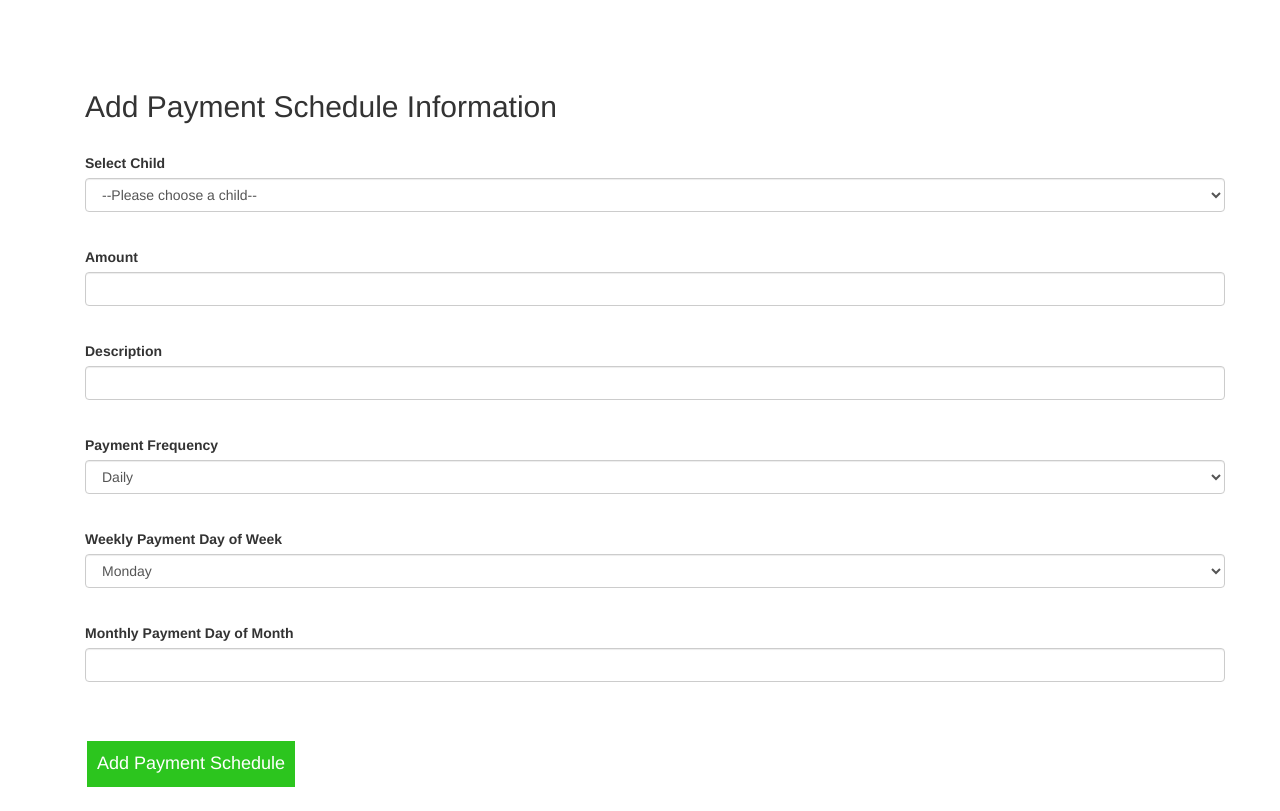
After one commit to jonmeads/pocketMoney, a Flask app: template pocket/templates/addSchedule.html in a window 1280 px wide. The commit adds this page. Run offline with Flask 2, Linux system fonts and the light colour scheme; the template is opened without the code that fills it, so the values that code supplies are empty; some libraries are stand-ins or nearby versions.

Commit message:
handling scheduling of payments

```diff
--- a/pocket/static/style.css
+++ b/pocket/static/style.css
@@ -1,8 +1,3 @@
-
-body {
-   padding-top: 65px;
-}
-
 
 .table_header {
    font-size: 18px;
--- /dev/null
+++ b/pocket/templates/addSchedule.html
@@ -0,0 +1,82 @@
+{%- extends "base.html" %}
+{% import "bootstrap/utils.html" as utils %}
+
+{% block content %}
+
+<div class="container">
+
+  {%- with messages = get_flashed_messages(with_categories=True) %}
+  {%- if messages %}
+    <div class="row">
+      <div class="col-md-12">
+        {{utils.flashed_messages(messages)}}
+      </div>
+    </div>
+  {%- endif %}
+  {%- endwith %}
+
+  <div class="container">
+
+     <h2>Add Payment Schedule Information</h2>
+
+     <form action = "{{ url_for('money.addScheduleRec') }}" method = "POST">
+         <br>
+
+         <div class="form-group">
+           <label for="child-select" class="control-label">Select Child</label><br>
+           <select class="form-control inputstl" name="children" id="child-select">
+              <option value="">--Please choose a child--</option>
+              {% for row in rows %}
+                  <option value="{{row["child"]}}">{{row["child"]}}</option>
+              {% endfor %}
+           </select>
+           </br>
+         </div>
+
+         <div class="form-group">
+           <label>Amount</label><br>
+           <input type = "number" class="form-control"  step="any" name = "amt" /></br>
+         </div>
+
+         <div class="form-group">
+           <label>Description</label><br>
+           <input type = "text" class="form-control"  name = "desc" /><br>
+         </div>
+
+         <div class="form-group">
+          <label>Payment Frequency</label><br>
+          <select class="form-control inputstl" name="freq">
+            <option value ="daily">Daily</option>
+            <option value ="weekly">Weekly</option>
+            <option value ="monthly">Monthly</option>
+          </select>
+          <br>
+        </div>
+
+        <div class="form-group">
+          <label>Weekly Payment Day of Week</label><br>
+          <select class="form-control inputstl" name="daily">
+            <option value ="MON">Monday</option>
+            <option value ="TUE">Tuesday</option>
+            <option value ="WED">Wednesday</option>
+            <option value ="THU">Thursday</option>
+            <option value ="FRI">Friday</option>
+            <option value ="SAT">Saturday</option>
+            <option value ="SUN">Sunday</option>
+          </select>
+          <br>
+        </div>
+
+        <div id="month" class="form-group">
+          <label>Monthly Payment Day of Month</label><br>
+          <input type = "number" class="form-control"  step="any" name = "monthly" /></br>
+        </div>
+
+         <br>
+         <input type = "submit" class="addbutton" value = "Add Payment Schedule" /><br>
+     </form>
+     <br>
+
+  </div>
+</div>
+{%- endblock %}
--- a/requirements.txt
+++ b/requirements.txt
@@ -10,3 +10,4 @@ python-dotenv==0.15.0
 visitor==0.1.3
 Werkzeug==1.0.1
 flask-appconfig>=0.10
+python-crontab==2.5.1
```
Also changed, not shown: payment.py (added, +27 -0 lines), pocket/db.py (+20 -4 lines), pocket/money.py (+63 -4 lines), pocket/templates/schedule.html (+4 -4 lines), money.db (added), 2 other files.
